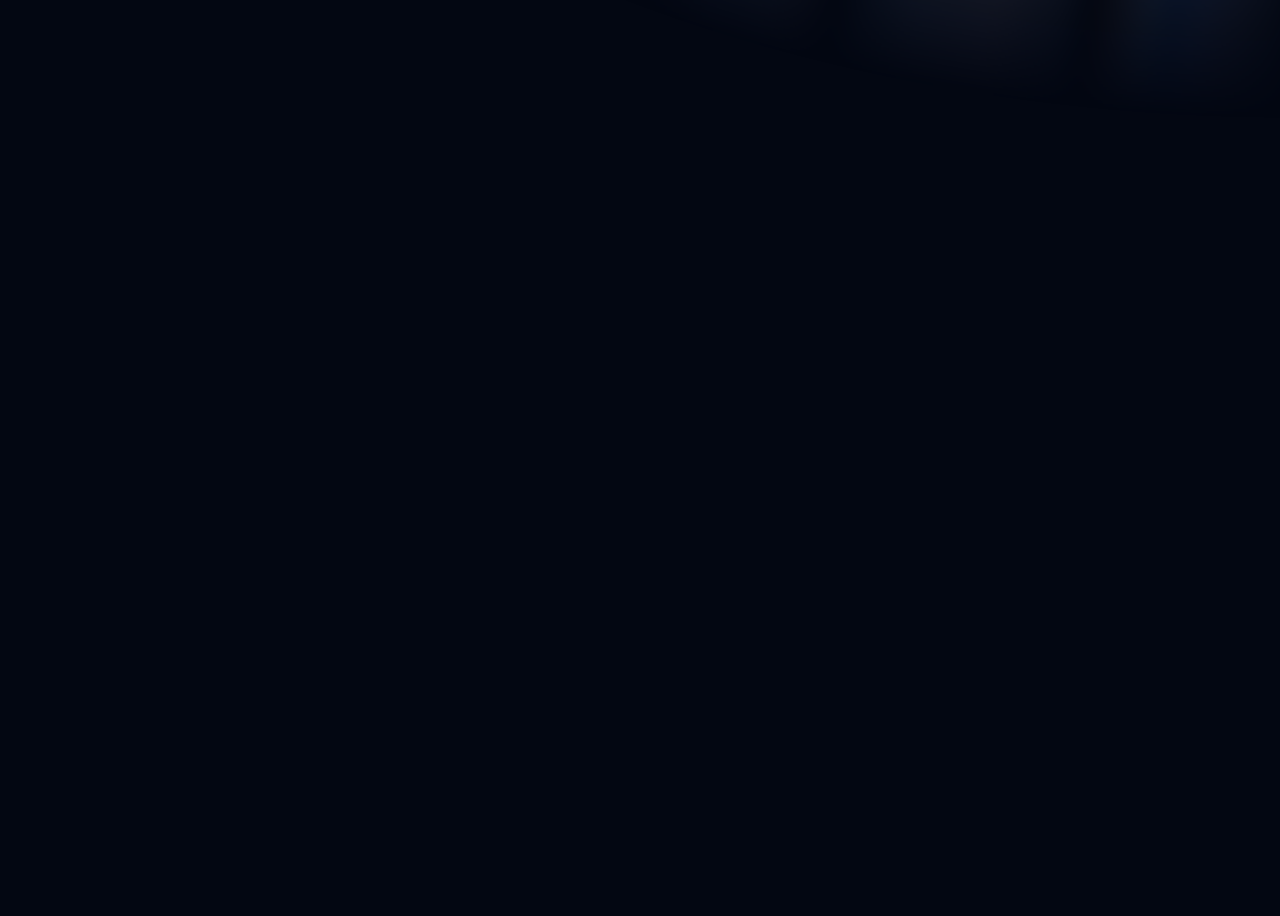
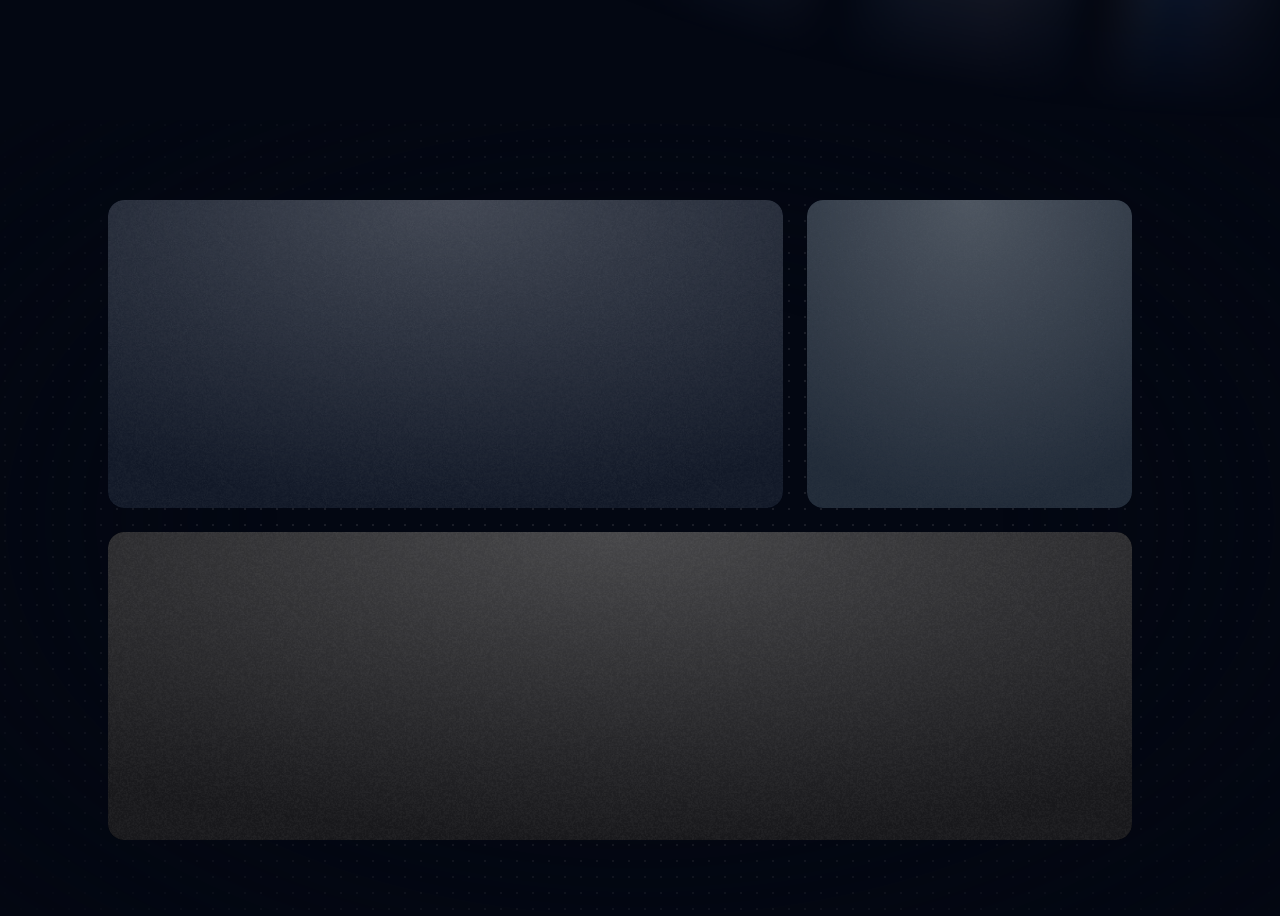
Before and after one commit to Keshav-Madhav/retention-radar, a Next.js app: page / in a window 1280 px wide. Shown: the part 680-1596 px from the top of the page. Built offline with nearby package versions, Linux system fonts and the light colour scheme.

Commit message:
Added graph page skeleton

```diff
--- a/package.json
+++ b/package.json
@@ -11,6 +11,7 @@
   "dependencies": {
     "clsx": "^2.1.1",
     "framer-motion": "^11.1.7",
+    "mini-svg-data-uri": "^1.4.4",
     "next": "14.2.3",
     "react": "^18",
     "react-dom": "^18",
--- a/src/app/page.tsx
+++ b/src/app/page.tsx
@@ -1,9 +1,12 @@
+import GraphSection from "@/components/graphs/GraphSection";
 import LandingPage from "@/components/landing/LandingPage";
 
 export default function Home() {
   return (
     <div className="bg-gray-950 w-full h-[300dvh] flex flex-col">
       <LandingPage />
+
+      <GraphSection />
     </div>
   );
 }
--- /dev/null
+++ b/src/components/graphs/GraphGrid.tsx
@@ -0,0 +1,28 @@
+"use client";
+
+import React from "react";
+import { WobbleCard } from "../ui/wobble-card";
+
+
+type Props = {}
+
+const GraphGrid = (props: Props) => {
+  return (
+    <div className="h-[80dvh] mr-10 grid grid-cols-1 lg:grid-cols-3 gap-6 max-w-5xl w-full">
+      <WobbleCard
+        containerClassName="col-span-1 lg:col-span-2 h-full bg-gray-900 min-h-[400px] lg:min-h-[300px]"
+        className=""
+      >
+        <div></div>
+      </WobbleCard>
+      <WobbleCard containerClassName="col-span-1 min-h-[300px] bg-gray-800">
+        <div></div>
+      </WobbleCard>
+      <WobbleCard containerClassName="col-span-1 lg:col-span-3 bg-zinc-900 min-h-[400px] lg:min-h-[600px] xl:min-h-[300px]">
+        <div></div>
+      </WobbleCard>
+    </div>
+  )
+}
+
+export default GraphGrid
--- /dev/null
+++ b/src/components/graphs/GraphSection.tsx
@@ -0,0 +1,16 @@
+import React from 'react'
+import GraphGrid from './GraphGrid'
+
+type Props = {}
+
+const GraphSection = (props: Props) => {
+  return (
+    <div className="h-[100dvh] w-full dark:bg-gray-950 bg-white  dark:bg-dot-white/[0.2] bg-dot-black/[0.2] relative flex items-center justify-center">
+      <div className="absolute pointer-events-none inset-0 flex items-center justify-center dark:bg-gray-950 bg-white [mask-image:radial-gradient(ellipse_at_center,transparent_40%,black)]"></div>
+
+      <GraphGrid />
+    </div>
+  )
+}
+
+export default GraphSection
--- /dev/null
+++ b/src/components/ui/wobble-card.tsx
@@ -0,0 +1,78 @@
+"use client";
+import React, { useState } from "react";
+import { motion } from "framer-motion";
+import { cn } from "@/utils/cn";
+
+export const WobbleCard = ({
+  children,
+  containerClassName,
+  className,
+}: {
+  children: React.ReactNode;
+  containerClassName?: string;
+  className?: string;
+}) => {
+  const [mousePosition, setMousePosition] = useState({ x: 0, y: 0 });
+  const [isHovering, setIsHovering] = useState(false);
+
+  const handleMouseMove = (event: React.MouseEvent<HTMLElement>) => {
+    const { clientX, clientY } = event;
+    const rect = event.currentTarget.getBoundingClientRect();
+    const x = (clientX - (rect.left + rect.width / 2)) / 20;
+    const y = (clientY - (rect.top + rect.height / 2)) / 20;
+    setMousePosition({ x, y });
+  };
+  return (
+    <motion.section
+      onMouseMove={handleMouseMove}
+      onMouseEnter={() => setIsHovering(true)}
+      onMouseLeave={() => {
+        setIsHovering(false);
+        setMousePosition({ x: 0, y: 0 });
+      }}
+      style={{
+        transform: isHovering
+          ? `translate3d(${mousePosition.x}px, ${mousePosition.y}px, 0) scale3d(1, 1, 1)`
+          : "translate3d(0px, 0px, 0) scale3d(1, 1, 1)",
+        transition: "transform 0.1s ease-out",
+      }}
+      className={cn(
+        "mx-auto w-full bg-indigo-800  relative rounded-2xl overflow-hidden",
+        containerClassName
+      )}
+    >
+      <div
+        className="relative  h-full [background-image:radial-gradient(88%_100%_at_top,rgba(255,255,255,0.2),rgba(255,255,255,0))]  sm:mx-0 sm:rounded-2xl overflow-hidden"
+        style={{
+          boxShadow:
+            "0 10px 32px rgba(34, 42, 53, 0.12), 0 1px 1px rgba(0, 0, 0, 0.05), 0 0 0 1px rgba(34, 42, 53, 0.05), 0 4px 6px rgba(34, 42, 53, 0.08), 0 24px 108px rgba(47, 48, 55, 0.10)",
+        }}
+      >
+        <motion.div
+          style={{
+            transform: isHovering
+              ? `translate3d(${-mousePosition.x}px, ${-mousePosition.y}px, 0) scale3d(1.03, 1.03, 1)`
+              : "translate3d(0px, 0px, 0) scale3d(1, 1, 1)",
+            transition: "transform 0.1s ease-out",
+          }}
+          className={cn("h-full px-4 py-20 sm:px-10", className)}
+        >
+          <Noise />
+          {children}
+        </motion.div>
+      </div>
+    </motion.section>
+  );
+};
+
+const Noise = () => {
+  return (
+    <div
+      className="absolute inset-0 w-full h-full scale-[1.2] transform opacity-5 [mask-image:radial-gradient(#fff,transparent,75%)]"
+      style={{
+        backgroundImage: "url(/noise.webp)",
+        backgroundSize: "30%",
+      }}
+    ></div>
+  );
+};
--- a/tailwind.config.ts
+++ b/tailwind.config.ts
@@ -1,6 +1,12 @@
+const defaultTheme = require("tailwindcss/defaultTheme");
+
+const svgToDataUri = require("mini-svg-data-uri");
+
+const colors = require("tailwindcss/colors");
 const {
   default: flattenColorPalette,
 } = require("tailwindcss/lib/util/flattenColorPalette");
+
 
 import type { Config } from "tailwindcss";
 
@@ -33,7 +39,30 @@ const config: Config = {
       },
     },
   },
-  plugins: [addVariablesForColors],
+  plugins: [addVariablesForColors,
+    function ({ matchUtilities, theme }: any) {
+      matchUtilities(
+        {
+          "bg-grid": (value: any) => ({
+            backgroundImage: `url("${svgToDataUri(
+              `<svg xmlns="http://www.w3.org/2000/svg" viewBox="0 0 32 32" width="32" height="32" fill="none" stroke="${value}"><path d="M0 .5H31.5V32"/></svg>`
+            )}")`,
+          }),
+          "bg-grid-small": (value: any) => ({
+            backgroundImage: `url("${svgToDataUri(
+              `<svg xmlns="http://www.w3.org/2000/svg" viewBox="0 0 32 32" width="8" height="8" fill="none" stroke="${value}"><path d="M0 .5H31.5V32"/></svg>`
+            )}")`,
+          }),
+          "bg-dot": (value: any) => ({
+            backgroundImage: `url("${svgToDataUri(
+              `<svg xmlns="http://www.w3.org/2000/svg" viewBox="0 0 32 32" width="16" height="16" fill="none"><circle fill="${value}" id="pattern-circle" cx="10" cy="10" r="1.6257413380501518"></circle></svg>`
+            )}")`,
+          }),
+        },
+        { values: flattenColorPalette(theme("backgroundColor")), type: "color" }
+      );
+    },
+  ],
 };
 export default config;
 
```
Also changed, not shown: public/noise.webp (added), 1 other file (tests, documents, lock files or other folders).
